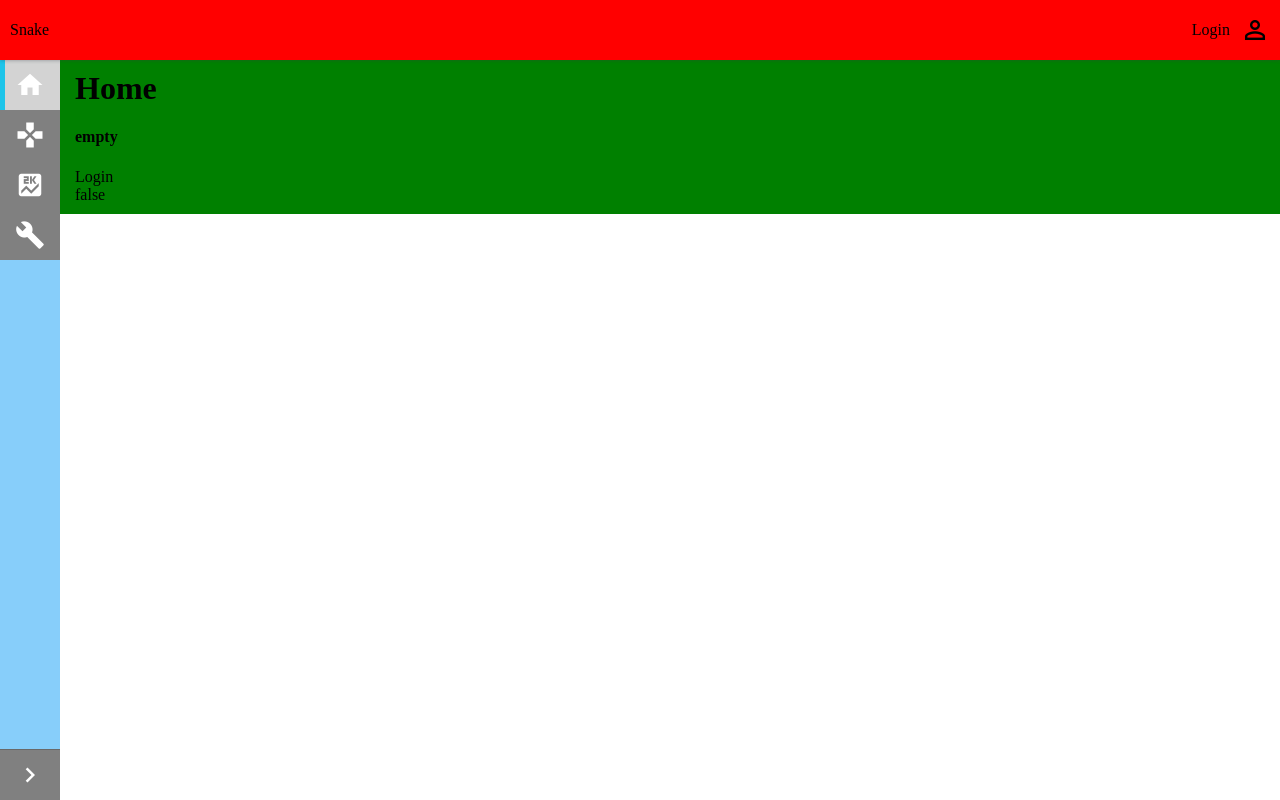
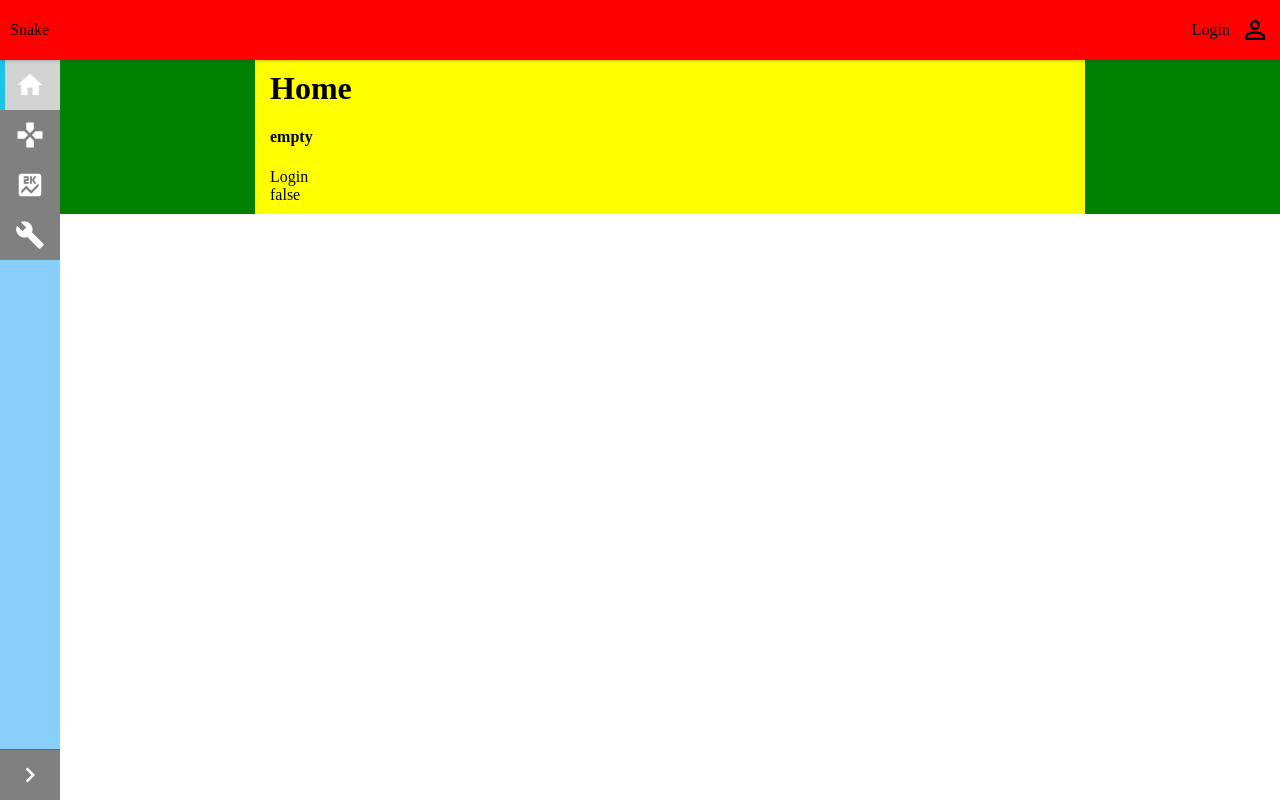
Before and after one commit to hermanseder/ModernSnake, a website: page client/index.html in a window 1280 px wide. Drawn offline with nearby package versions, Linux system fonts and the light colour scheme; no server answers.

Commit message:
Max center width added

```diff
--- a/client/css/style.css
+++ b/client/css/style.css
@@ -15,7 +15,7 @@ body {
     left: 0;
 
     display: flex;
-    flex-direction:row;
+    flex-direction: row;
     align-items: center;
 
     background-color: red;
@@ -25,7 +25,7 @@ body {
 }
 
 .header-title {
-    flex:1 1 auto;
+    flex: 1 1 auto;
     margin-left: 10px;
 }
 
@@ -173,7 +173,7 @@ body {
     overflow: hidden;
 
     transition: width 200ms ease-in-out;
-    box-shadow: 7px 0 9px -7px rgba(0,0,0,0.4);
+    box-shadow: 7px 0 9px -7px rgba(0, 0, 0, 0.4);
 }
 
 .usermenu-open {
@@ -186,7 +186,7 @@ body {
     margin-top: 60px;
     margin-left: 60px;
     margin-right: 0px;
-    padding: 10px 15px;
+    padding: 0;
 
     background-color: green;
 
@@ -198,7 +198,6 @@ body {
     width: 100%;
     height: 100%;
 
-    margin: -10px -15px;
     background-color: rgba(0, 0, 0, 0.5);
     display: none;
 }
@@ -209,6 +208,14 @@ body {
 
 .usermenu-open ~ .main > .main-overlay {
     display: inherit;
+}
+
+.main-center-wrapper {
+    max-width: 800px;
+    padding: 10px 15px;
+    margin: 0 auto;
+
+    background-color: yellow;
 }
 
 .main-title {
--- a/client/index.html
+++ b/client/index.html
@@ -5,7 +5,7 @@
     <title>Snake</title>
 
     <meta name="viewport" content="width=device-width, user-scalable=no">
-    <meta http-equiv="X-UA-Compatible" content="IE=9" />
+    <meta http-equiv="X-UA-Compatible" content="IE=9"/>
 
     <!--Import Google Icon Font-->
     <link href="https://fonts.googleapis.com/icon?family=Material+Icons" rel="stylesheet">
@@ -70,14 +70,16 @@
 
 <div class="usermenu" id="usermenu">
     <input type="text">
-    <input type="password" />
+    <input type="password"/>
     <button>Login</button>
 </div>
 
 <div class="main">
     <div class="main-overlay"></div>
-    <h1 class="main-title" id="main-title"></h1>
-    <div id="main-content"></div>
+    <div class="main-center-wrapper">
+        <h1 class="main-title" id="main-title"></h1>
+        <div id="main-content"></div>
+    </div>
 </div>
 
 <script src="https://ajax.googleapis.com/ajax/libs/jquery/2.1.4/jquery.min.js"></script>
```
Also changed, not shown: 1 other file.
